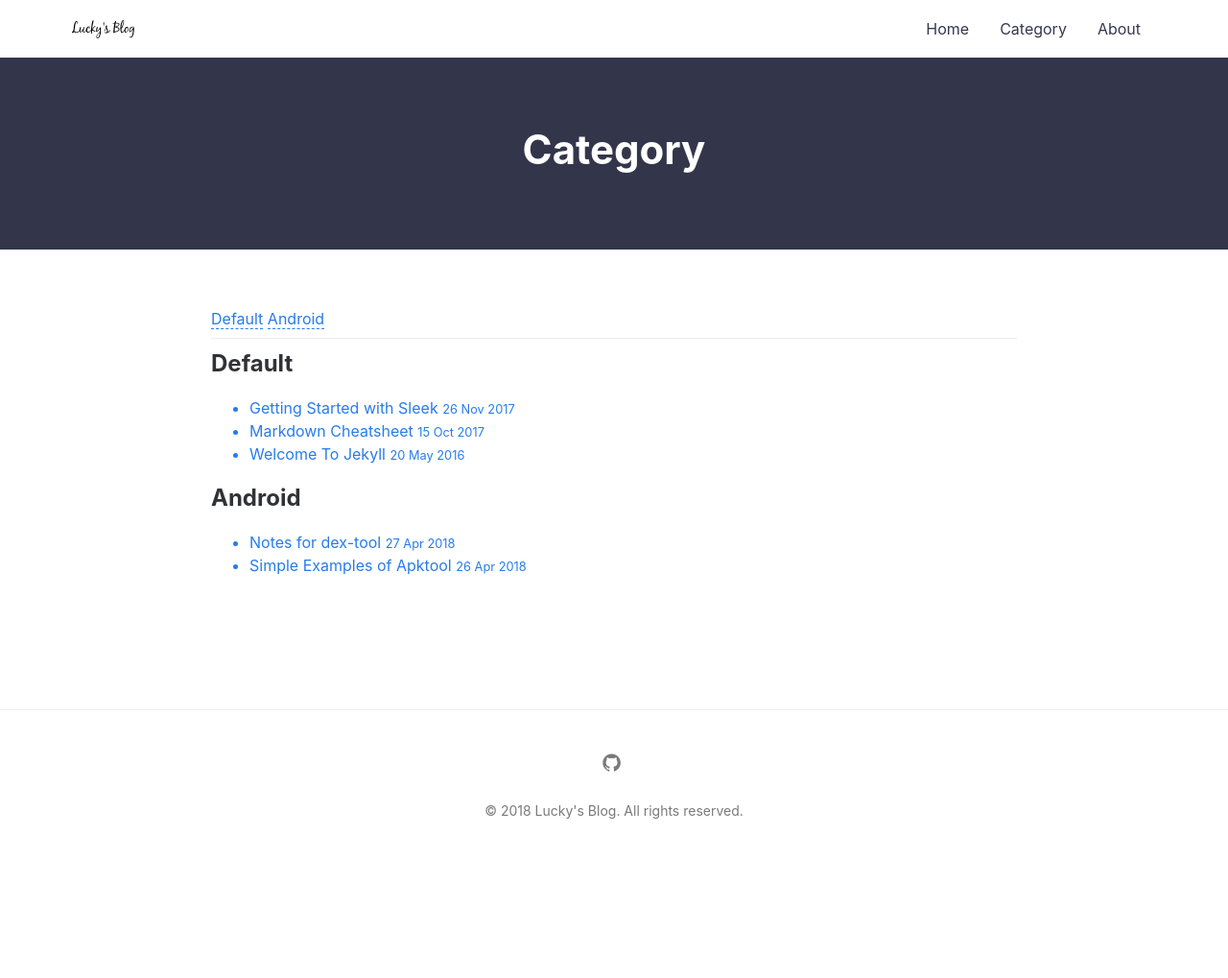
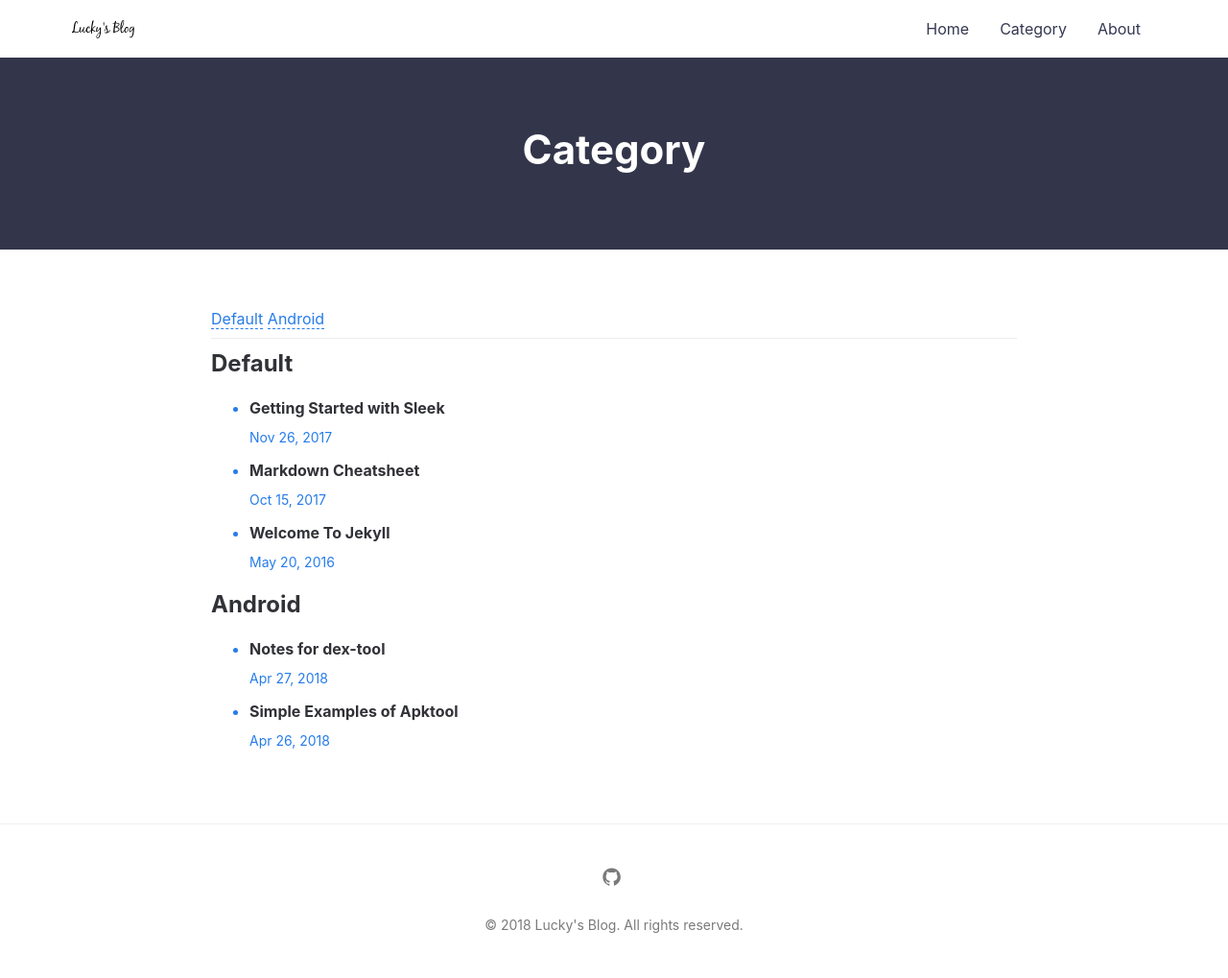
Before and after one commit to luckylz2git/luckylz2git.github.io, a Jekyll site: the page built from category.md, in a window 1280 px wide. Shown: the whole page at 96% size. Built offline with Jekyll 4.4.1, drawn with Linux system fonts in a browser that asks for light colours; before the commit the page ends 900 px from its top, so only the background shows below that.

Commit message:
category

```diff
--- a/category.md
+++ b/category.md
@@ -18,8 +18,13 @@ permalink: /category/
       {% for post in tag[1] %}
         <a class="post-title" href="{{ site.baseurl }}{{ post.url }}">
       <li>
-        {{ post.title }}
-      <small class="post-date">{{ post.date | date_to_string }}</small>
+        <div class="post-card__header">
+          <h4>{{ post.title }}</h4>
+          {% assign date_format = site.sleek.date_format | default: "%b %-d, %Y" %}
+          <span class="post-card__meta">
+            <time>{{ post.date | date: date_format }}</time>
+          </span>
+        </div>
       </li>
       </a>
       {% endfor %}
```
